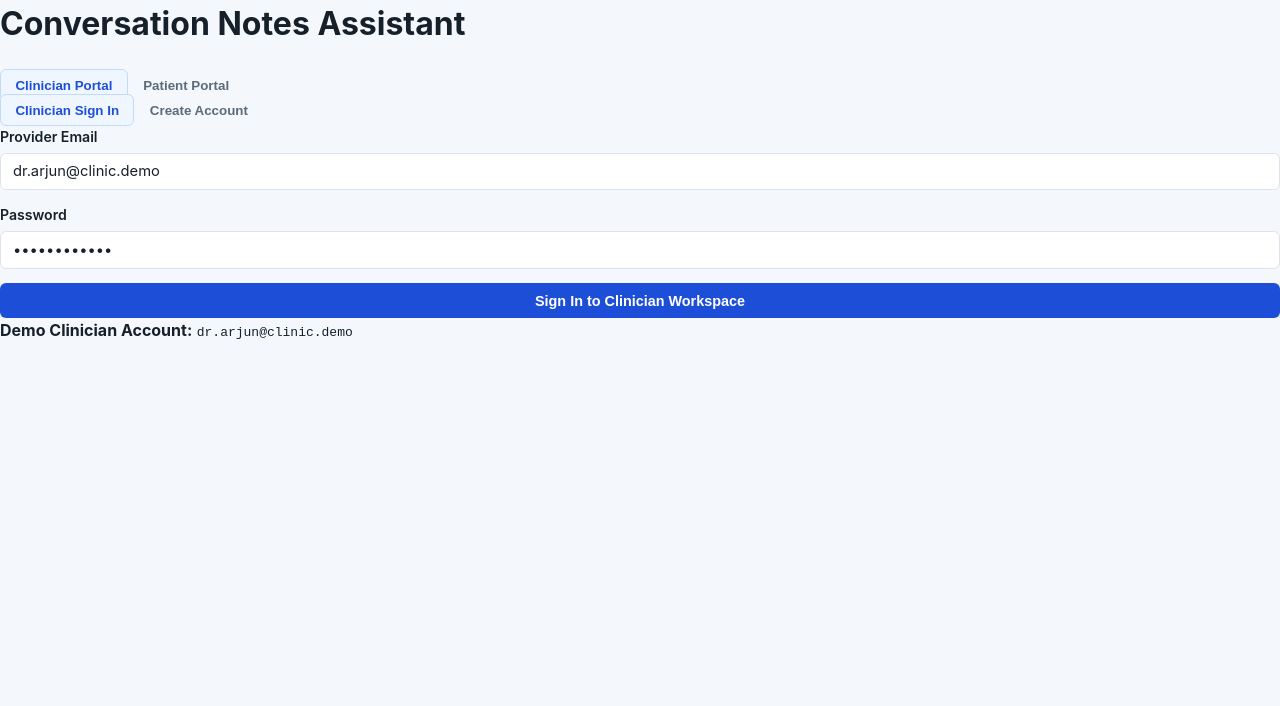
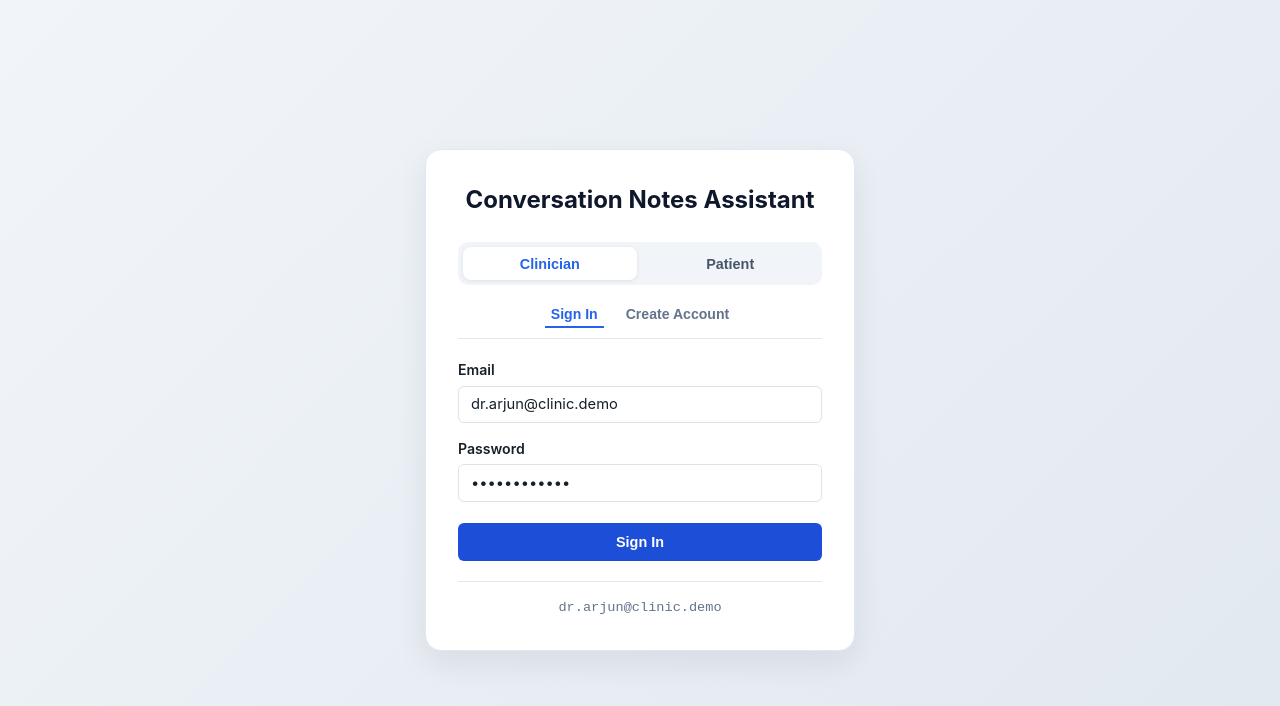
Before and after one commit to Jerciaa/conversation-notes-assistant, a React (Vite) app in the folder client/: page / in a window 1280 px wide. Shown: the top 706 px of the page. Built offline with nearby package versions, Linux system fonts and the light colour scheme.

Commit message:
Minimal appealing LoginView with no extra text

```diff
--- a/client/src/components/LoginView.jsx
+++ b/client/src/components/LoginView.jsx
@@ -73,40 +73,139 @@ export default function LoginView({ onAuthSuccess }) {
   }
 
   return (
-    <div className="auth-shell">
-      <div className="auth-card">
-        <h1>Conversation Notes Assistant</h1>
+    <div
+      className="auth-shell"
+      style={{
+        minHeight: "100vh",
+        display: "flex",
+        alignItems: "center",
+        justifyContent: "center",
+        background: "linear-gradient(135deg, #f1f5f9 0%, #e2e8f0 100%)",
+        padding: "1.5rem",
+      }}
+    >
+      <div
+        className="auth-card"
+        style={{
+          width: "100%",
+          maxWidth: "430px",
+          background: "#ffffff",
+          borderRadius: "16px",
+          padding: "2rem",
+          boxShadow: "0 12px 32px rgba(15, 23, 42, 0.08)",
+          border: "1px solid #e2e8f0",
+        }}
+      >
+        <h1
+          style={{
+            fontSize: "1.5rem",
+            fontWeight: 700,
+            textAlign: "center",
+            color: "#0f172a",
+            marginTop: 0,
+            marginBottom: "1.5rem",
+          }}
+        >
+          Conversation Notes Assistant
+        </h1>
 
-        <div className="tab-row">
+        <div
+          style={{
+            display: "grid",
+            gridTemplateColumns: "1fr 1fr",
+            gap: "0.4rem",
+            background: "#f1f5f9",
+            padding: "0.3rem",
+            borderRadius: "10px",
+            marginBottom: "1.25rem",
+          }}
+        >
           <button
             type="button"
-            className={`tab-btn ${portalRole === "clinician" ? "active" : ""}`}
             onClick={() => switchPortalRole("clinician")}
+            style={{
+              padding: "0.55rem",
+              borderRadius: "8px",
+              border: "none",
+              fontWeight: 600,
+              fontSize: "0.9rem",
+              cursor: "pointer",
+              background: portalRole === "clinician" ? "#ffffff" : "transparent",
+              color: portalRole === "clinician" ? "#2563eb" : "#475569",
+              boxShadow:
+                portalRole === "clinician"
+                  ? "0 1px 4px rgba(0, 0, 0, 0.08)"
+                  : "none",
+            }}
           >
-            Clinician Portal
+            Clinician
           </button>
           <button
             type="button"
-            className={`tab-btn ${portalRole === "patient" ? "active" : ""}`}
             onClick={() => switchPortalRole("patient")}
+            style={{
+              padding: "0.55rem",
+              borderRadius: "8px",
+              border: "none",
+              fontWeight: 600,
+              fontSize: "0.9rem",
+              cursor: "pointer",
+              background: portalRole === "patient" ? "#ffffff" : "transparent",
+              color: portalRole === "patient" ? "#2563eb" : "#475569",
+              boxShadow:
+                portalRole === "patient"
+                  ? "0 1px 4px rgba(0, 0, 0, 0.08)"
+                  : "none",
+            }}
           >
-            Patient Portal
+            Patient
           </button>
         </div>
 
         {portalRole === "clinician" && (
-          <div className="tab-row" style={{ marginTop: "-0.4rem" }}>
+          <div
+            style={{
+              display: "flex",
+              justifyContent: "center",
+              gap: "1rem",
+              marginBottom: "1.25rem",
+              borderBottom: "1px solid #e2e8f0",
+              paddingBottom: "0.6rem",
+            }}
+          >
             <button
               type="button"
-              className={`tab-btn ${mode === "login" ? "active" : ""}`}
               onClick={() => setMode("login")}
+              style={{
+                background: "none",
+                border: "none",
+                fontWeight: 600,
+                fontSize: "0.88rem",
+                cursor: "pointer",
+                color: mode === "login" ? "#2563eb" : "#64748b",
+                borderBottom:
+                  mode === "login" ? "2px solid #2563eb" : "2px solid transparent",
+                paddingBottom: "0.25rem",
+              }}
             >
-              Clinician Sign In
+              Sign In
             </button>
             <button
               type="button"
-              className={`tab-btn ${mode === "register" ? "active" : ""}`}
               onClick={() => setMode("register")}
+              style={{
+                background: "none",
+                border: "none",
+                fontWeight: 600,
+                fontSize: "0.88rem",
+                cursor: "pointer",
+                color: mode === "register" ? "#2563eb" : "#64748b",
+                borderBottom:
+                  mode === "register"
+                    ? "2px solid #2563eb"
+                    : "2px solid transparent",
+                paddingBottom: "0.25rem",
+              }}
             >
               Create Account
             </button>
@@ -119,7 +218,7 @@ export default function LoginView({ onAuthSuccess }) {
           {portalRole === "clinician" && mode === "register" && (
             <>
               <label>
-                Full Name &amp; Credentials
+                Full Name
                 <input
                   type="text"
                   value={name}
@@ -128,7 +227,7 @@ export default function LoginView({ onAuthSuccess }) {
                 />
               </label>
               <label>
-                Clinical Specialty
+                Specialty
                 <input
                   type="text"
                   value={specialty}
@@ -139,7 +238,7 @@ export default function LoginView({ onAuthSuccess }) {
           )}
 
           <label>
-            {portalRole === "patient" ? "Patient Email" : "Provider Email"}
+            Email
             <input
               type="email"
               value={email}
@@ -158,26 +257,30 @@ export default function LoginView({ onAuthSuccess }) {
             />
           </label>
 
-          <button type="submit" className="btn btn-primary" disabled={loading}>
-            {loading
-              ? "Authenticating..."
-              : portalRole === "patient"
-              ? "Sign In to Patient Portal"
-              : mode === "login"
-              ? "Sign In to Clinician Workspace"
-              : "Register & Launch Workspace"}
+          <button
+            type="submit"
+            className="btn btn-primary"
+            disabled={loading}
+            style={{ width: "100%", marginTop: "0.4rem", padding: "0.7rem" }}
+          >
+            {loading ? "Signing in..." : "Sign In"}
           </button>
         </form>
 
         {portalRole === "patient" ? (
-          <div className="demo-box" style={{ marginTop: "1rem" }}>
-            <strong>Demo Patient Accounts:</strong>
+          <div
+            style={{
+              marginTop: "1.25rem",
+              paddingTop: "1rem",
+              borderTop: "1px solid #e2e8f0",
+            }}
+          >
             <div
               style={{
                 display: "flex",
                 flexWrap: "wrap",
                 gap: "0.4rem",
-                marginTop: "0.5rem",
+                justifyContent: "center",
               }}
             >
               {DEMO_PATIENTS.map((p) => (
@@ -190,14 +293,23 @@ export default function LoginView({ onAuthSuccess }) {
                     setPassword("DemoPass123!");
                   }}
                 >
-                  {p.code}: {p.name}
+                  {p.name}
                 </button>
               ))}
             </div>
           </div>
         ) : (
-          <div className="demo-box">
-            <strong>Demo Clinician Account:</strong> <code>dr.arjun@clinic.demo</code>
+          <div
+            style={{
+              marginTop: "1.25rem",
+              paddingTop: "0.85rem",
+              borderTop: "1px solid #e2e8f0",
+              textAlign: "center",
+              fontSize: "0.85rem",
+              color: "#64748b",
+            }}
+          >
+            <code>dr.arjun@clinic.demo</code>
           </div>
         )}
       </div>
```
